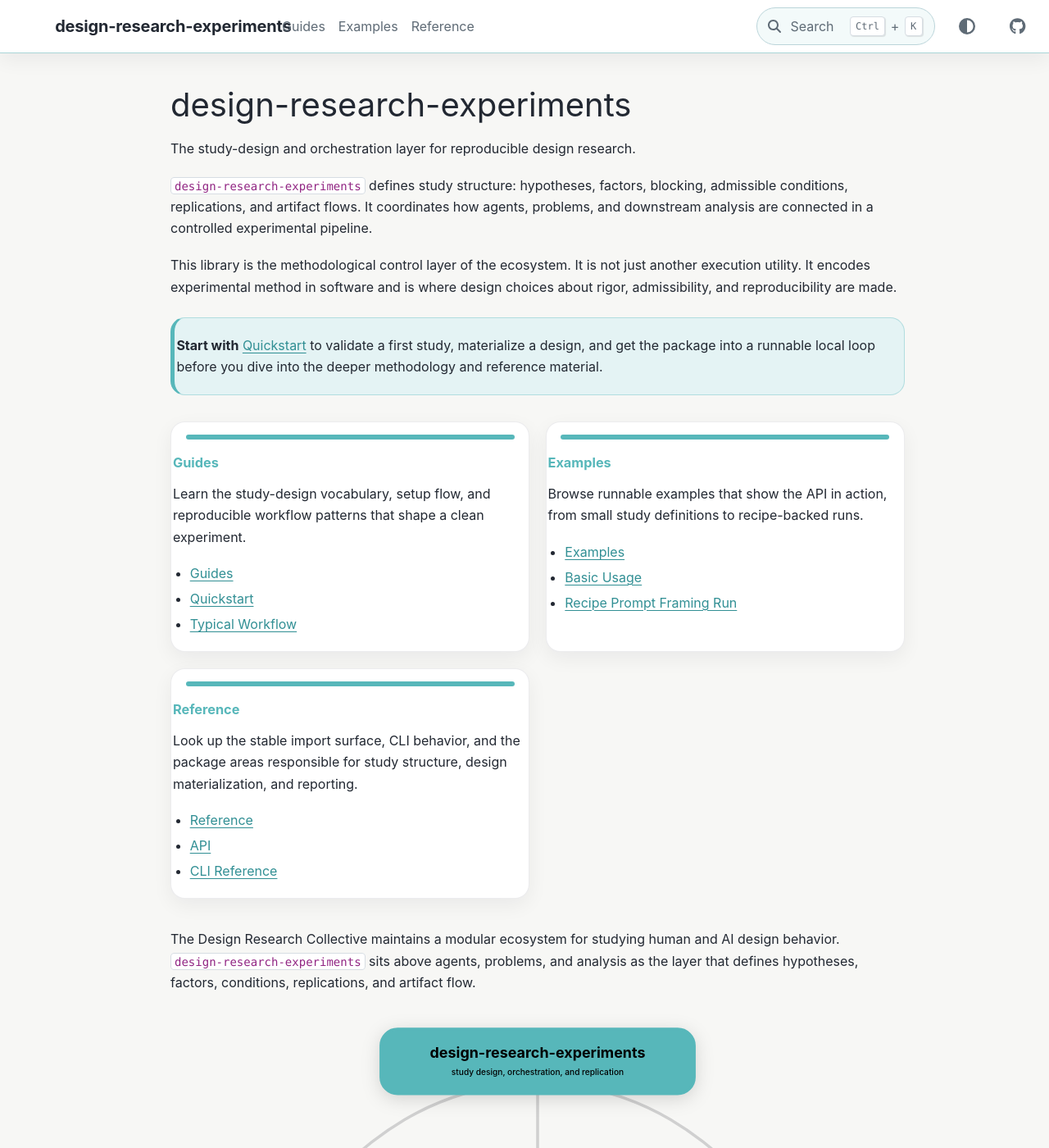
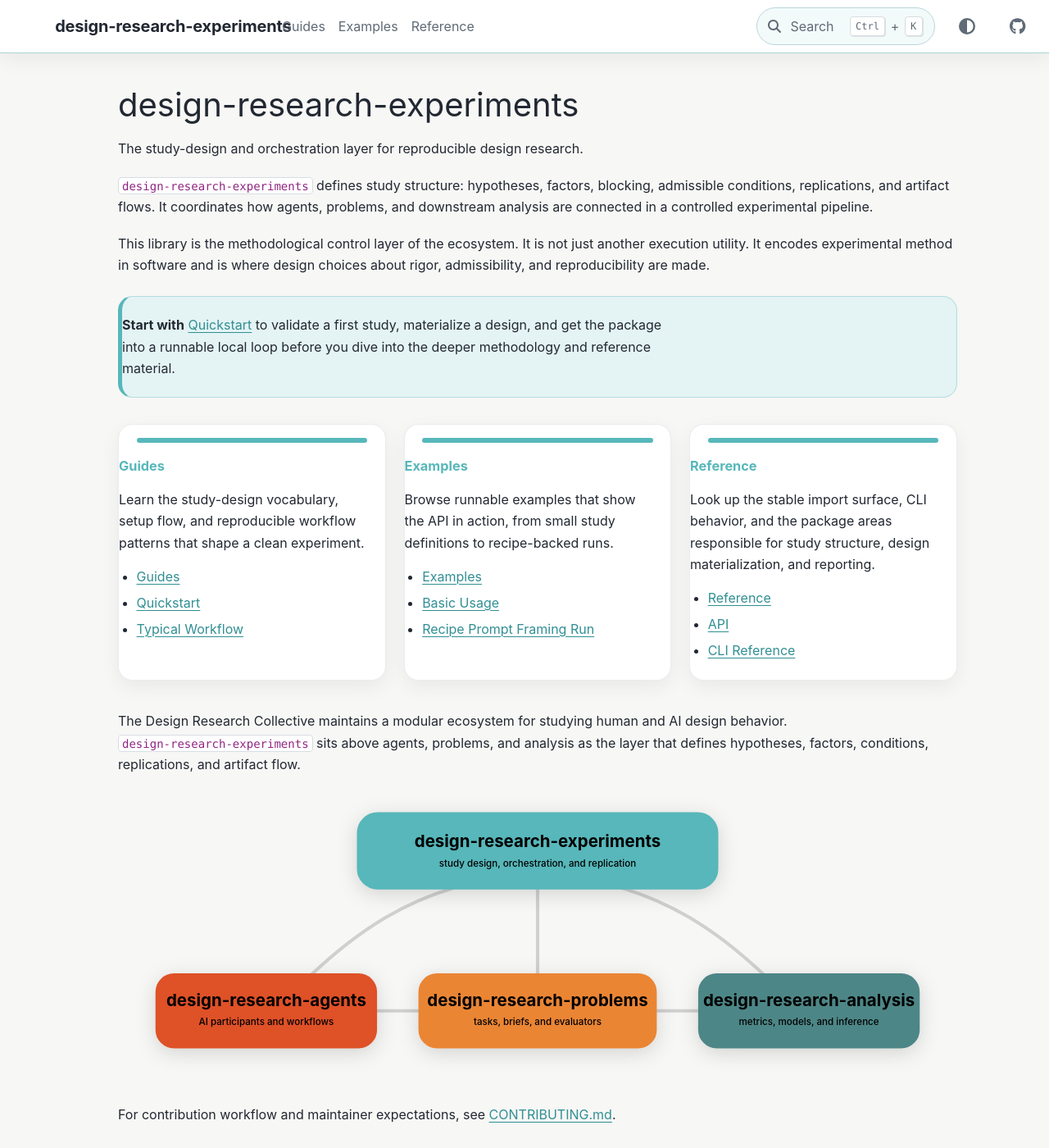
Before and after one commit to cmudrc/design-research-experiments, a Sphinx documentation site: the page built from docs/index.rst, in a window 1280 px wide and 1400 px high. Shown: the whole window at 82% size. Built offline with Sphinx 7.4.7 and the PyData theme 0.15.4, drawn with Linux system fonts in a browser that asks for light colours.

Commit message:
docs: use inner wrappers for landing page cards

```diff
--- a/docs/_static/custom.css
+++ b/docs/_static/custom.css
@@ -95,7 +95,7 @@ html[data-theme="dark"] {
 }
 
 .bd-main .bd-content .bd-article-container {
-  max-width: 60rem;
+  max-width: 68rem;
 }
 
 .bd-content a {
@@ -106,31 +106,47 @@ html[data-theme="dark"] {
   text-decoration-thickness: 0.14em;
 }
 
+.docs-grid.docutils.container,
+.docs-card.docutils.container,
+.docs-card-body.docutils.container,
+.docs-callout.docutils.container,
+.docs-callout-body.docutils.container {
+  margin-left: 0;
+  margin-right: 0;
+  max-width: none;
+  padding-left: 0;
+  padding-right: 0;
+  width: auto;
+}
+
 .docs-callout {
   background: color-mix(in srgb, var(--drc-docs-accent) 16%, var(--pst-color-surface));
   border: 1px solid color-mix(in srgb, var(--drc-docs-accent) 36%, transparent);
   border-left: 5px solid var(--drc-docs-accent);
   border-radius: 1.1rem;
   margin: 1.5rem 0 2rem;
-  padding: 1.25rem 1.5rem;
+  overflow: hidden;
+  padding: 0;
 }
 
-.docs-callout > * {
-  margin-left: 0.15rem;
-  margin-right: 0.35rem;
+.docs-callout-body {
+  display: grid;
+  gap: 0.8rem;
+  padding: 1.35rem 1.75rem;
 }
 
-.docs-callout > :first-child {
-  margin-top: 0;
+.docs-callout-body > * {
+  margin: 0;
 }
 
-.docs-callout > :last-child {
-  margin-bottom: 0;
+.docs-callout-body > p {
+  max-width: 68ch;
 }
 
 .docs-grid {
   display: grid;
-  gap: 1.2rem;
+  align-items: stretch;
+  gap: 1.35rem;
   margin: 1.75rem 0 2.25rem;
 }
 
@@ -139,8 +155,10 @@ html[data-theme="dark"] {
   border: 1px solid var(--drc-docs-border);
   border-radius: 1.1rem;
   box-shadow: 0 8px 24px rgb(15 23 42 / 0.06);
+  height: 100%;
+  overflow: hidden;
   position: relative;
-  padding: 1.45rem 1.5rem 1.25rem;
+  padding: 0;
 }
 
 .docs-card::before {
@@ -148,45 +166,46 @@ html[data-theme="dark"] {
   border-radius: 999px;
   content: "";
   height: 0.4rem;
-  left: 1.1rem;
+  left: 1.35rem;
   position: absolute;
-  right: 1.1rem;
-  top: 0.95rem;
+  right: 1.35rem;
+  top: 1rem;
 }
 
-.docs-card > p:first-child {
-  margin-bottom: 0.65rem;
-  margin-top: 0.85rem;
+.docs-card-body {
+  display: grid;
+  gap: 0.9rem;
+  padding: 1.7rem 1.75rem 1.45rem;
 }
 
-.docs-card > p,
-.docs-card > ul {
-  margin-left: 0.12rem;
-  margin-right: 0.32rem;
+.docs-card-body > * {
+  margin: 0;
 }
 
-.docs-card > p:first-child strong {
+.docs-card-body > p:first-child {
+  margin-top: 0.6rem;
+}
+
+.docs-card-body > p:first-child strong {
   color: var(--pst-color-primary);
   font-size: 1.02rem;
 }
 
-.docs-card ul {
-  margin-bottom: 0;
-  margin-top: 0.85rem;
-  padding-left: 1.3rem;
+.docs-card-body ul {
+  padding-left: 1.35rem;
 }
 
-.docs-card li + li {
-  margin-top: 0.28rem;
+.docs-card-body li + li {
+  margin-top: 0.35rem;
 }
 
-.docs-card > :last-child {
-  margin-bottom: 0;
+.docs-card-body > p:not(:first-child) {
+  max-width: 30ch;
 }
 
 @media (min-width: 768px) {
   .docs-grid {
-    grid-template-columns: repeat(auto-fit, minmax(18rem, 1fr));
+    grid-template-columns: repeat(auto-fit, minmax(20rem, 1fr));
   }
 
   .docs-grid--two {
```
Also changed, not shown: docs/examples/index.rst (+27 -19 lines), docs/guides/index.rst (+25 -17 lines), docs/index.rst (+29 -21 lines), docs/reference/index.rst (+17 -11 lines), 1 other file.
